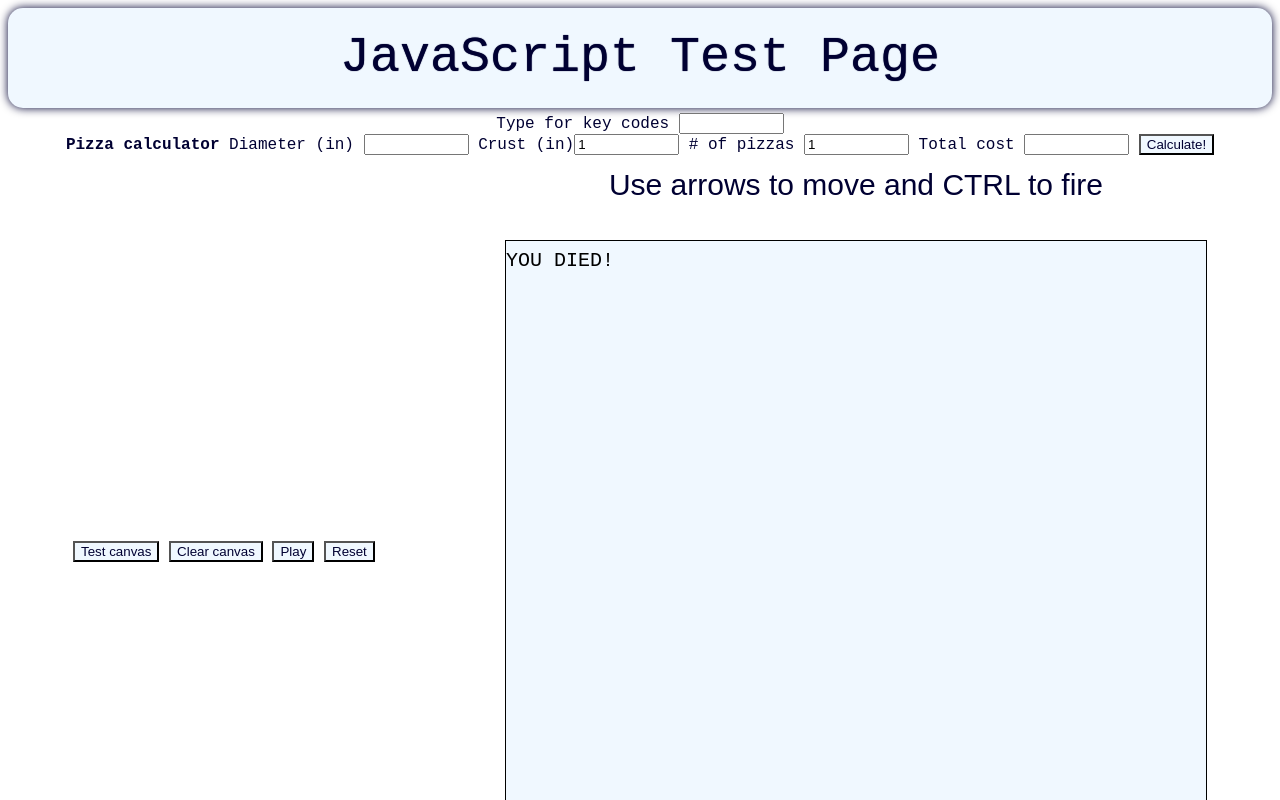
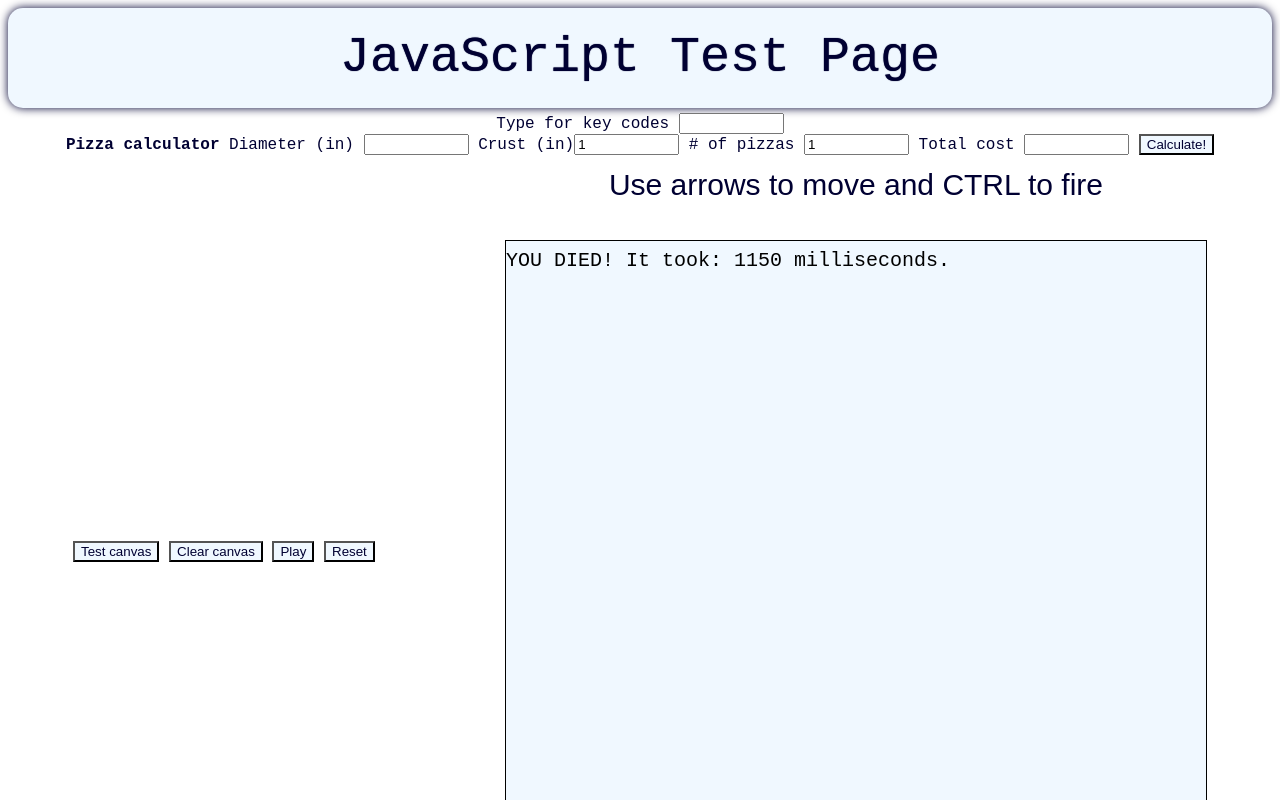
Before and after one commit to harjaz/harjaz.github.io, a plain HTML site: page index.html in a window 1280 px wide. Both pictures are taken after a click on the button "Play". Shown: the top 800 px of the page. Drawn offline with Linux system fonts and the light colour scheme.

Commit message:
added date() timer

```diff
--- a/index.html
+++ b/index.html
@@ -53,7 +53,7 @@
         });
     // Canvas JS
     var canvas, ctx, w, h, z;
-    var arrowup=false; var arrowdown=false; var arrowright=false; var arrowleft=false; var control=false; var direction="down"
+    var arrowup=false; var arrowdown=false; var arrowright=false; var arrowleft=false; var control=false; var direction="down"; var starttime = new Date();; var endtime=new Date();
     var player = {x:350,y:200,height:20,width:10,color:'green',xvel:0,yvel:0};
     var balls=makeballs()
     var thisbullet = {};
@@ -165,7 +165,9 @@
         for (var i=0; i<balls.length; i++){
             if (balls[i].x+balls[i].radius >= player.x && balls[i].x-balls[i].radius <= player.x+player.width && balls[i].y+balls[i].radius >= player.y && balls[i].y-balls[i].radius <= player.y+player.height){
                 clearvas();
-                printvas("YOU DIED!");
+                endtime=new Date();
+                gametime = endtime-starttime;
+                printvas("YOU DIED! It took: " + gametime+ " milliseconds.");
                 return(true)
         }}
         for (var i = 0; i < bullets.length ; i++) {
@@ -177,11 +179,12 @@
         }}}
         if (balls.length==0){
                 clearvas();
-                printvas("YOU WON!");
+                endtime=new Date();
+                gametime = endtime-starttime;
+                printvas("YOU WON! It took: " + gametime + " milliseconds.");
                 return(true)
         }}
     function play() {
-        document.querySelector('#instruc').innerHTML="<p>Use arrows to move and CTRL to fire</p>";
         clearvas();
         drawplayer(player);
         drawballs(balls);
@@ -201,6 +204,8 @@
         clearvas();
         });
     document.querySelector('#playbutton').addEventListener("click", function(){
+        starttime = new Date();
+        document.querySelector('#instruc').innerHTML="<p>Use arrows to move and CTRL to fire</p>";
         play();
         });
     document.querySelector('#resetbutton').addEventListener("click", function(){
```
